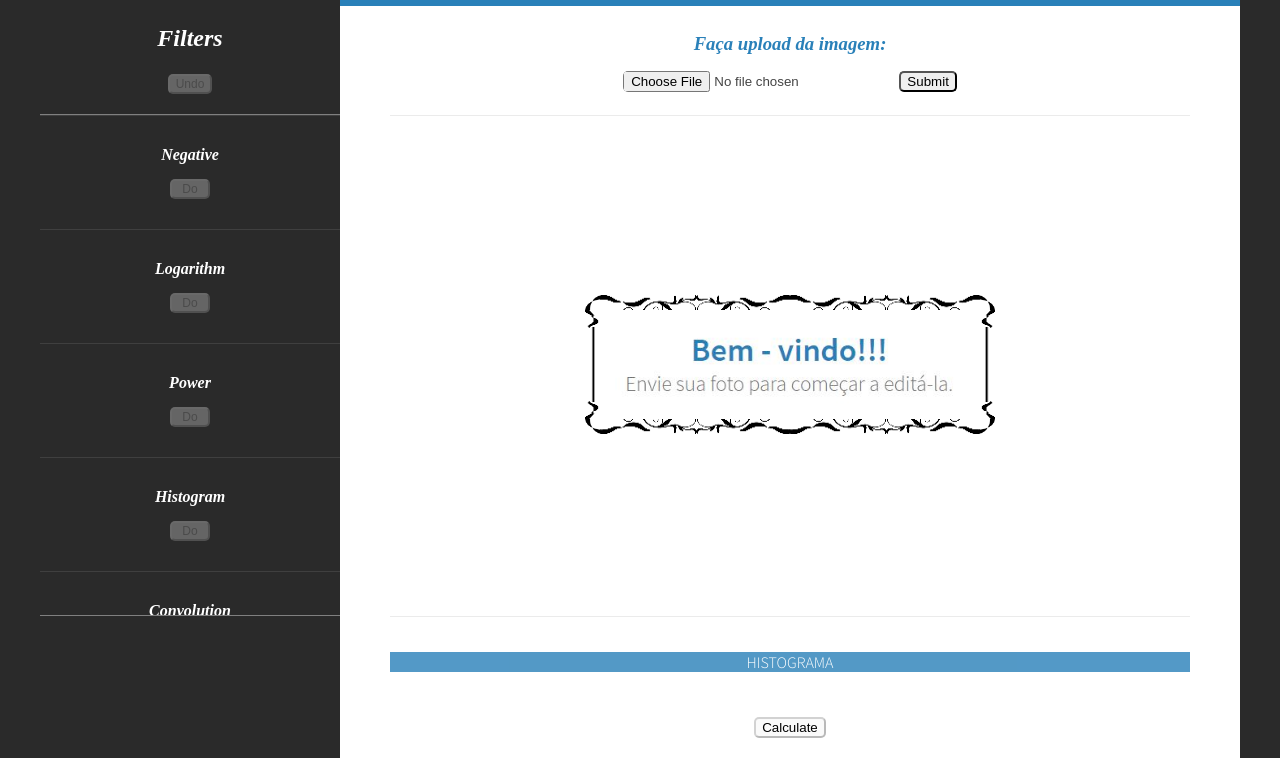
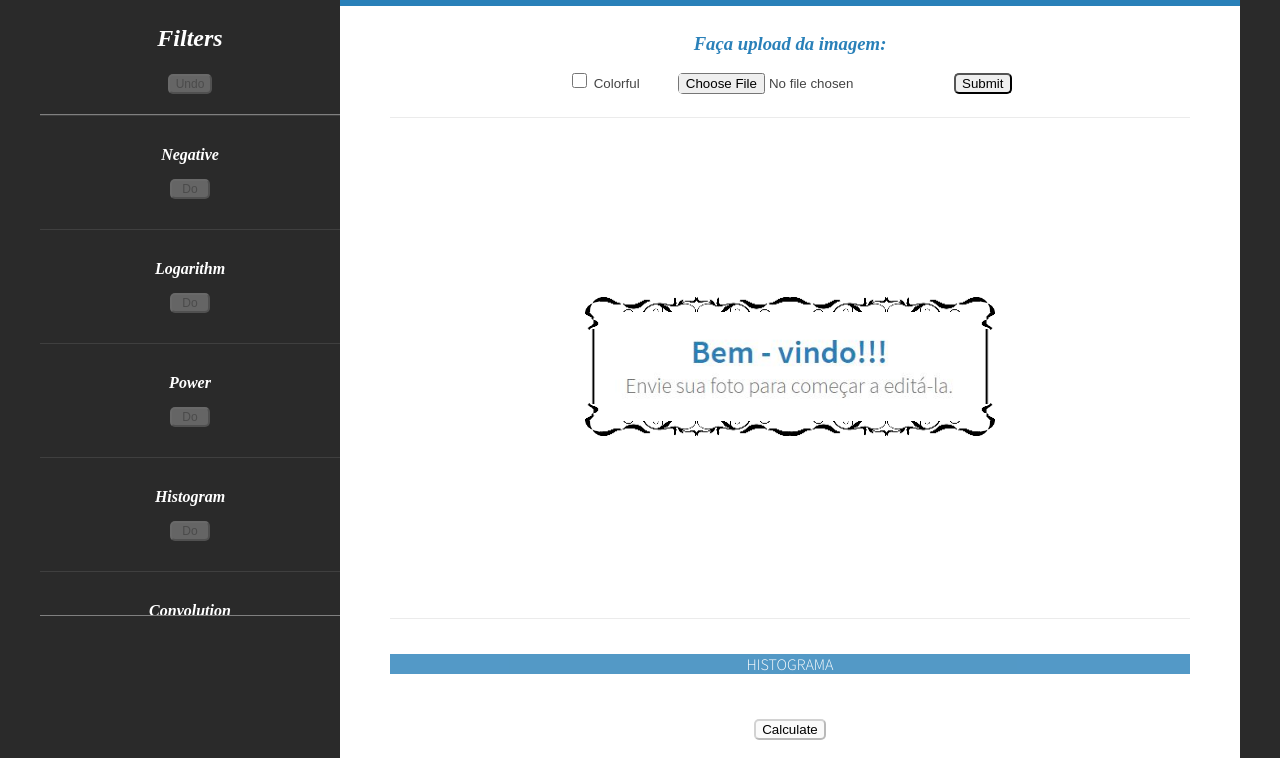
Before and after one commit to DayanaRochaM/image_processing, a Flask app: page / in a window 1280 px wide. Shown: the top 758 px of the page. Run offline with Flask 2, Linux system fonts and the light colour scheme.

Commit message:
Iniciando suporte para filtros com coloração

```diff
--- a/Server.py
+++ b/Server.py
@@ -52,19 +52,22 @@ if __name__ == '__main__':
 def home():
 	return render_template('index.html')
 
-@app.route('/is_colorful', methods=['POST'])
-def is_colorful():
-	global is_img_colorful
-	# pegar dado do formulario
-
 @app.route('/upload_image', methods=['POST'])
 def upload_image():
+
+	global is_img_colorful
 
 	if request.method == 'POST':
 
 		file = request.files['file']
+		is_img_colorful = 'True' in request.form['is_colorful']
 		utils.cleaningFolder(path_actual)
-		f = pi.transformImage(file)
+
+		if is_img_colorful:
+			f = pi.readImage(file)
+		else:
+			f = pi.transformImage(file)
+
 		name = secure_filename(file.content_type)
 
 		if("_tiff" in name):
@@ -77,7 +80,11 @@ def upload_image():
 		file_version = 1
 		name = name.replace('_', str(file_version) + '.')
 		complete_path = path_actual + name
-		pi.saveImage(complete_path, f)
+
+		if not is_img_colorful:
+			pi.saveImage(complete_path, f)
+		else:
+			pi.saveImageColorful(complete_path, f)
 
 		# Salvando extansão
 		global extension
@@ -140,12 +147,11 @@ def apply_filter():
 			complete_path = path_actual + file_
 
 			# Salvando arquivo
-			if(filter_ == 'encode_msg'):
-				img_matrix.save(complete_path)
-
+			if not is_img_colorful:
+				pi.saveImage(complete_path, img_matrix)
 			else:
-				pi.saveImage(complete_path, img_matrix)
-				#f.save('static/images/original/' + secure_filename(f.content_type).replace('_','.'))
+				pi.saveImageColorful(complete_path, img_matrix)
+			#f.save('static/images/original/' + secure_filename(f.content_type).replace('_','.'))
 
 		else:
 
--- a/static/default.css
+++ b/static/default.css
@@ -753,6 +753,10 @@
 	form > input{
 		border-radius: 5px;
 	}
+	form > label{
+		font: 400 13.3333px Arial;
+		margin-right: 35px;
+	}
 
 	#submit{
 		margin-left: 20px;
@@ -762,3 +766,8 @@
 		text-align: center;
 		background-color: #fff;
 	}
+
+	#colorful{
+		width: 15px;
+        height: 15px;
+	}
--- a/static/scripts/script.js
+++ b/static/scripts/script.js
@@ -2,20 +2,13 @@ $(function() { //shorthand document.ready function
 
     // Variaveis usadas
     var name_file, list, extension, form, p1x, p1y, p2x, p2y;
-    var extension_aus = "jpeg", graph_width, graph_height;
+    var extension_aus = "jpeg", graph_width, graph_height, colorful = 'False', file, form;
     // Suporte para filtro de dois pontos
     var graph = document.getElementById("myGraph");
     var graph_point0, graph_point1 , graph_point2;
     // Variáveis para controle de cache
     var cache_num = 0, img;
     var cache = {}, applied_filters = {};
-
-    // Pro checkbox de coloração ou nao da imagem
-    $("#colorful").change(function() {
-        if(this.checked) {
-            //Do stuff
-        }
-    });
 
     function addImgInCache(src){
         cache_num = cache_num + 1;
@@ -82,14 +75,21 @@ $(function() { //shorthand document.ready function
     }
 
     // Para pegar as alterações no arquivo a ser submetidas
-	var form;
 	$('#file').change(function (event) {
-    	form = new FormData();
-    	form.append('file', event.target.files[0]);
+    	file = event.target.files[0];
         name_file = event.target.files[0].name;
         list = name_file.split(".");
         extension = list[list.length-1];
 	});
+
+    // Pro checkbox de coloração ou nao da imagem
+    $("#colorful").change(function() {
+        if(this.checked) {
+            colorful = "True";
+        }else{
+            colorful = "False";
+        }
+    });
 
     // Pegar alterações de dois pontos
     $('#two_points-p1x').change(function (event) {
@@ -116,6 +116,10 @@ $(function() { //shorthand document.ready function
     });
 
 	$("#submit").click(function() {
+        form = new FormData();
+        form.append('file', file);
+        form.append('is_colorful', colorful);
+        console.log(colorful);
         $.ajax({
         	type: "POST",
         	url: "/upload_image",
--- a/templates/index.html
+++ b/templates/index.html
@@ -319,6 +319,9 @@ Released   : 20130902
 				-->
 				<h3> Faça upload da imagem:  </h3>
 					<form id="form">
+						<input type="checkbox" id="colorful" name="colorful">
+						<label for="colorful">Colorful</label>
+
 				        <input type = "file" id="file" name = "file" accept=".png, .jpg, .jpeg, .tif"/>
 				        <input type="submit" class="submit" id="submit" value="Submit"/>
 				    </form>
--- a/utils.py
+++ b/utils.py
@@ -22,9 +22,6 @@ def applyFilter(filter_, img_matrix, args):
 
 	elif filter_ == 'log':
 		img_matrix = pi.filterContrastLog(img_matrix)
-
-	elif filter_ == 'power':
-		img_matrix = pi.filterContrastPow(img_matrix)
 
 	elif filter_ == 'power':
 		img_matrix = pi.filterContrastPow(img_matrix)
```
Also changed, not shown: image_processing.py (+8 -3 lines), static/images/actual/image1.png, static/images/actual/image2.png, static/images/actual/image3.png (deleted), static/images/histogram/hist-image.png.
